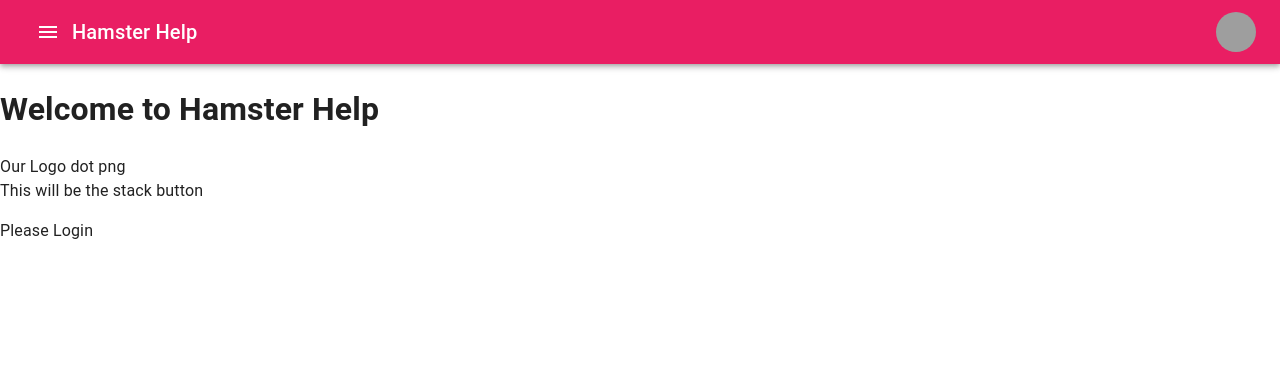
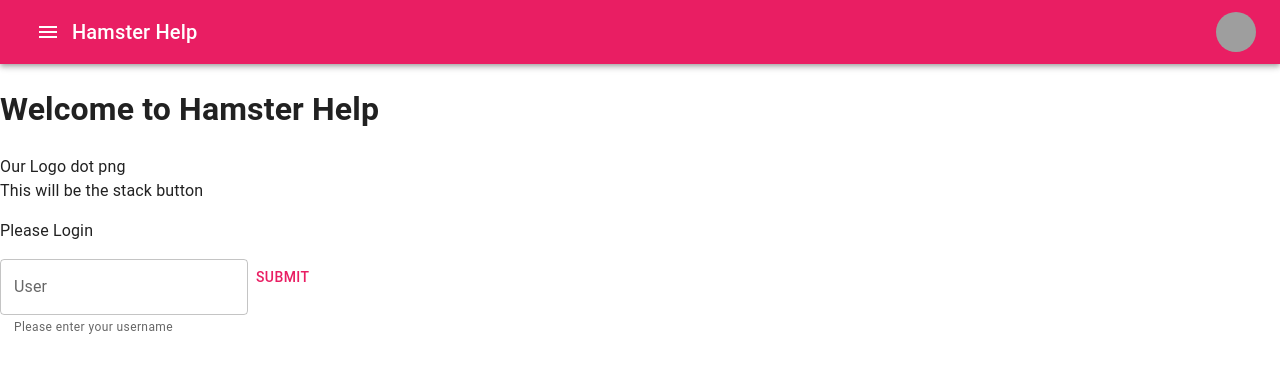
Before and after one commit to Team-Turbo-Hamster/Hamster-Help-FE, a React (Create React App) app: page /login in a window 1280 px wide. Shown: the top 372 px of the page. Built offline with nearby package versions, Linux system fonts and the light colour scheme; grey boxes are pictures that could not be loaded.

Commit message:
submit username with MUI form

```diff
--- a/src/components/Login.jsx
+++ b/src/components/Login.jsx
@@ -1,15 +1,23 @@
-const initialLogin = () => {
+import { Button, TextField } from "@mui/material";
+import { useState } from "react";
+
+const InitialLogin = () => {
+  const [userName, setUserName] = useState("");
+
+  const handleChange = (event) => {
+    event.preventDefault();
+    console.log(event.target[0].value);
+    setUserName(event.target.value);
+    // return userName;
+  };
   return (
-    <form action="/role.home">
-      <label for="username">Please enter your username</label>
-      <input id="username" type="text">
-        username
-      </input>
-      <input type="submit" value="Submit">
-        OK
-      </input>
+    <form onSubmit={handleChange}>
+      <TextField helperText="Please enter your username" label="User" placeholder="Name" />
+      <Button variant="text" type="Submit">
+        Submit
+      </Button>
     </form>
   );
 };
 
-export default initialLogin;
+export default InitialLogin;
--- a/src/pages/Login.page.jsx
+++ b/src/pages/Login.page.jsx
@@ -1,4 +1,4 @@
-// import { initialLogin } from "../components/Login";
+import InitialLogin from "../components/Login";
 
 const Login = () => {
   return (
@@ -7,6 +7,7 @@ const Login = () => {
       <div> Our Logo dot png</div>
       <div> This will be the stack button </div>
       <p> Please Login </p>
+      <div>{InitialLogin()}</div>
     </div>
   );
 };
```
